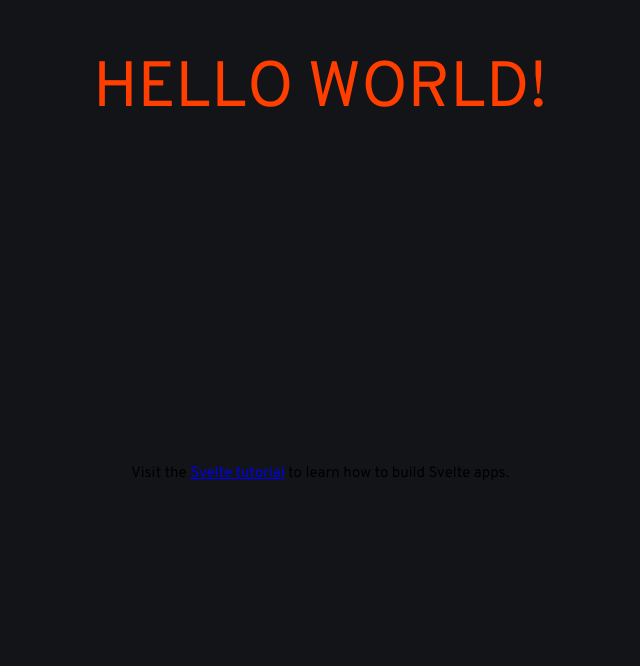
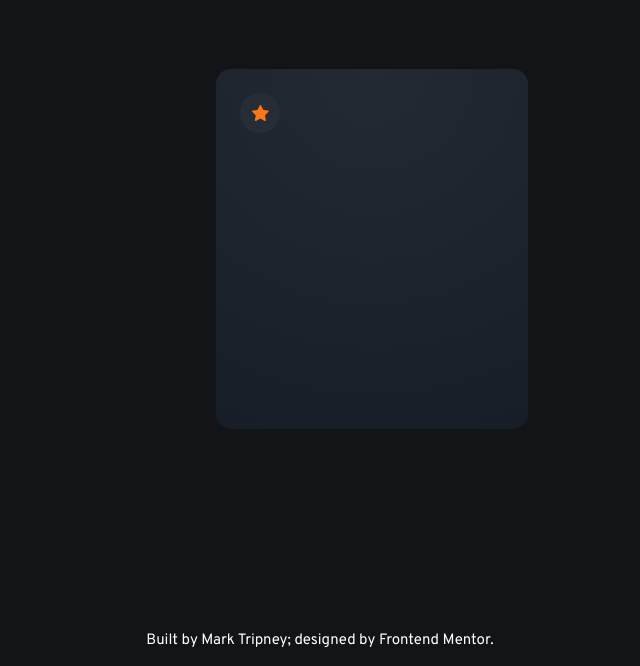
Before and after one commit to mark-tripney/ratings-component, a Svelte app: page / in a window 1280 px wide. Shown: the part 134-800 px from the top of the page, without its empty margins (320-960 px from the left). Built offline with nearby package versions, Linux system fonts and the light colour scheme.

Commit message:
Add Ratings Card & Footer; remove Svelte defaults

```diff
--- a/src/App.svelte
+++ b/src/App.svelte
@@ -1,11 +1,12 @@
 <script>
-	export let name;
+  import RatingsCard from "./components/RatingsCard.svelte";
+  import Footer from "./components/Footer.svelte";
 </script>
 
 <main>
-	<h1>Hello {name}!</h1>
-	<p>Visit the <a href="https://svelte.dev/tutorial">Svelte tutorial</a> to learn how to build Svelte apps.</p>
+  <RatingsCard />
 </main>
+<Footer />
 
 <style>
   main {
@@ -14,17 +15,4 @@
     max-width: 240px;
     margin: 0 auto;
   }
-
-	h1 {
-		color: #ff3e00;
-		text-transform: uppercase;
-		font-size: 4em;
-		font-weight: 100;
-	}
-
-	@media (min-width: 640px) {
-		main {
-			max-width: none;
-		}
-	}
 </style>
```
Lines whose indentation alone changed are shown as unchanged.
